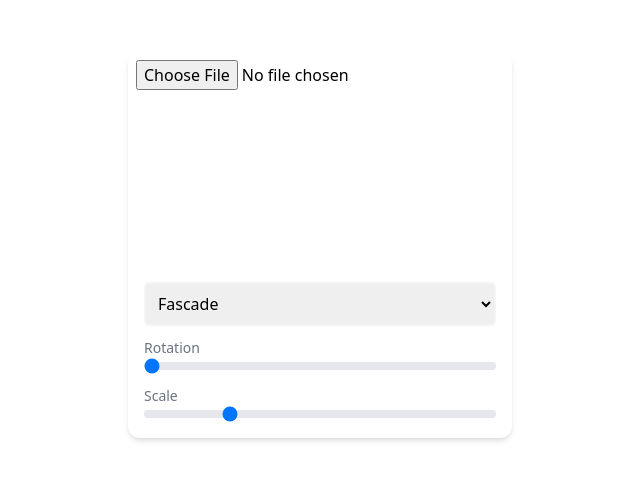
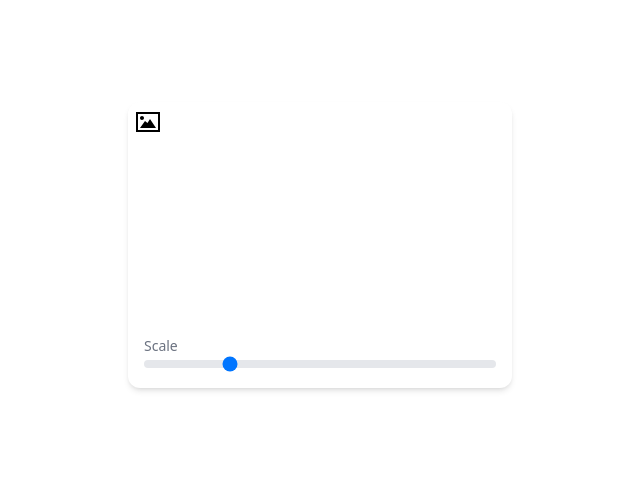
Before and after one commit to juhanakristian/makepattern, a Preact app: page / in a window 1280 px wide. Shown: the part 155-634 px from the top of the page, without its empty margins (320-960 px from the left). Built offline with nearby package versions, Linux system fonts and the light colour scheme.

Commit message:
FileInput component

```diff
--- /dev/null
+++ b/src/assets/ImageIcon.tsx
@@ -0,0 +1,5 @@
+export default function ImageIcon() {
+  return (
+    <svg xmlns="http://www.w3.org/2000/svg" width="24" height="24" viewBox="0 0 24 24"><path d="M14 9l-2.519 4-2.481-1.96-5 6.96h16l-6-9zm8-5v16h-20v-16h20zm2-2h-24v20h24v-20zm-20 6c0-1.104.896-2 2-2s2 .896 2 2c0 1.105-.896 2-2 2s-2-.895-2-2z" /></svg>
+  )
+}
--- /dev/null
+++ b/src/components/FileInput.tsx
@@ -0,0 +1,28 @@
+import { useEffect, useRef, useState } from "preact/hooks";
+import ImageIcon from "../assets/ImageIcon";
+
+type Props = {
+  onChange: (e: any) => void
+}
+
+export default function FileInput({ onChange }: Props) {
+
+  const inputRef = useRef<HTMLInputElement | null>(null);
+
+  return (
+    <>
+      <button className="bg-transparent" onClick={() => inputRef.current?.click()}>
+        <ImageIcon />
+      </button>
+      <input
+        ref={inputRef}
+        hidden
+        className="hidden"
+        type="file"
+        accept="image/*"
+        onChange={onChange}
+      />
+    </>
+  )
+
+}
--- a/src/components/PatternCanvas.tsx
+++ b/src/components/PatternCanvas.tsx
@@ -3,6 +3,7 @@ import Slider from "./Slider";
 import { createFourWayReflectionTiling } from "../tiling/fourway";
 import { createDiamondTiling } from "../tiling/diamond";
 import { createFascadeTiling } from "../tiling/fascade";
+import FileInput from "./FileInput";
 
 
 type PatternType = "four-way" | "diamond" | "fascade";
@@ -42,6 +43,7 @@ export default function ImageEditor() {
     const bufferContext = buffer.getContext("2d");
     if (!bufferContext) return;
     if (!uiRef.current) return;
+
     const ui = uiRef.current;
     ui.width = canvas.width;
     ui.height = canvas.height;
@@ -142,12 +144,8 @@ export default function ImageEditor() {
       }}
     >
       <div className="w-96  rounded-xl p-2 bg-white shadow-md">
-        <input
-          className=""
-          type="file"
-          accept="image/*"
-          onChange={handleImageUpload}
-        />
+        <FileInput
+          onChange={handleImageUpload} />
         <div style={{ position: "relative" }}>
           <canvas
             className="w-full"
@@ -160,22 +158,6 @@ export default function ImageEditor() {
           />
         </div>
         <div className="p-2 flex flex-col gap-2">
-          <select
-            className="w-full border-2 border-gray-100 rounded-md p-2"
-            value={patternType}
-            onChange={(e) => setPatternType(e.target?.value!)}
-          >
-            <option value="four-way">Four-way reflection</option>
-            <option value="diamond">Diamond</option>
-            <option value="fascade">Fascade</option>
-          </select>
-          <Slider
-            label="Rotation"
-            range={[0, 360]}
-            step={1}
-            value={angle}
-            onChange={(value) => setAngle(value)}
-          />
           <Slider
             label="Scale"
             range={[0.1, 4]}
```
